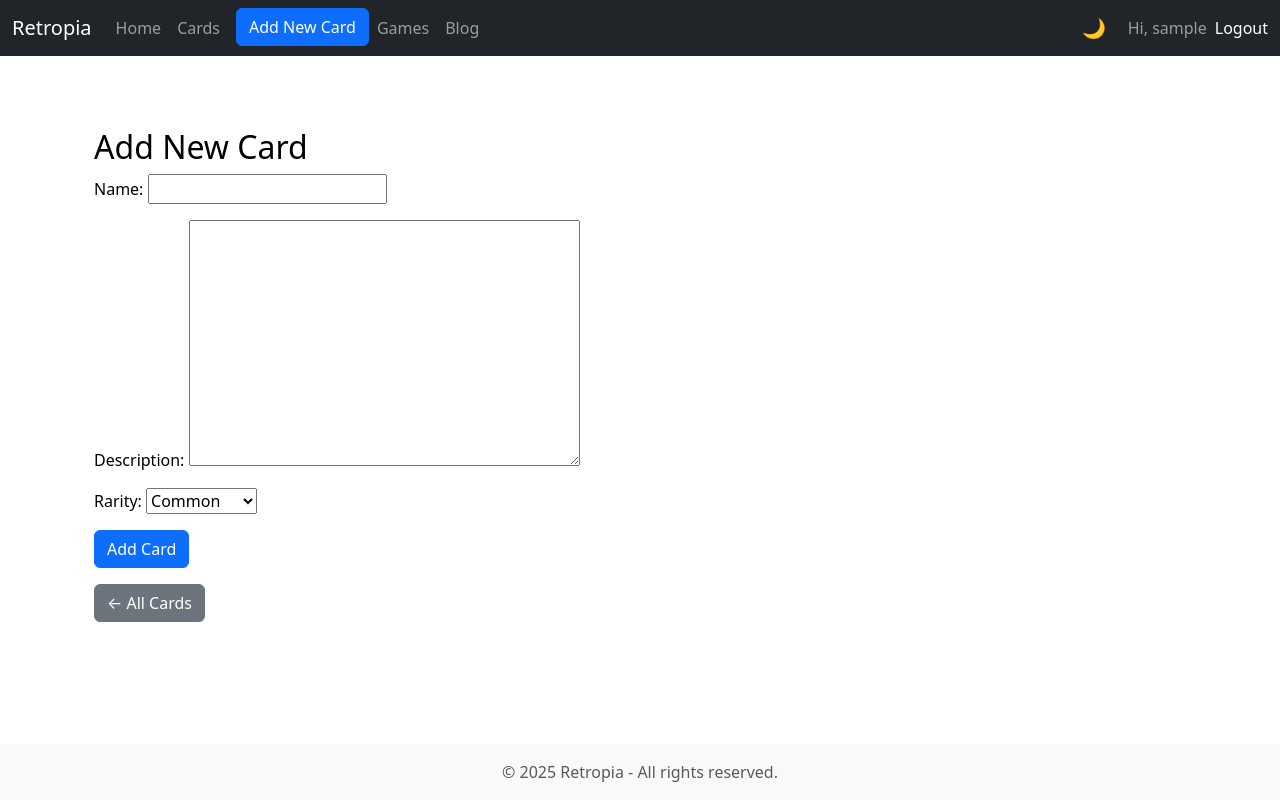
After one commit to mbe645/retropia, a Django app: page /cards/add/ in a window 1280 px wide. The commit adds this page. Run offline with Django 5.2, Linux system fonts and the light colour scheme; the visitor is signed in with stand-in values (Sample User, id 1); parts of the project's set-up code (start-up, migrations or seed data) failed here and were passed over.

Commit message:
Feature: user can add new cards via form

```diff
--- /dev/null
+++ b/cards/forms.py
@@ -0,0 +1,7 @@
+from django import forms
+from .models import Card
+
+class CardForm(forms.ModelForm):
+    class Meta:
+        model = Card
+        fields = ['name', 'description', 'rarity']
--- a/cards/urls.py
+++ b/cards/urls.py
@@ -6,4 +6,5 @@ app_name = 'cards'
 urlpatterns = [
     path('', views.index, name='cards-home'),
     path('<int:card_id>/', views.card_detail, name='card-detail'),
+    path('add/', views.add_card, name='add-card'),
 ]
--- a/cards/views.py
+++ b/cards/views.py
@@ -6,6 +6,8 @@ from favorites.models import Favorite
 from django.contrib.auth.models import User
 from comments.models import Comment
 from comments.forms import CommentForm
+from .forms import CardForm
+from django.shortcuts import redirect
 
 @login_required
 def index(request):
@@ -26,3 +28,14 @@ def card_detail(request, card_id):
         'comments': comments,
         'comment_form': comment_form
     })
+
+@login_required
+def add_card(request):
+    if request.method == 'POST':
+        form = CardForm(request.POST)
+        if form.is_valid():
+            form.save()
+            return redirect('cards:cards-home')
+    else:
+        form = CardForm()
+    return render(request, 'cards/add_card.html', {'form': form})
--- a/templates/base.html
+++ b/templates/base.html
@@ -77,6 +77,11 @@
                 <li class="nav-item">
                     <a class="nav-link" href="{% url 'cards:cards-home' %}">Cards</a>
                 </li>
+                {% if user.is_authenticated %}
+                <li class="nav-item">
+                    <a href="{% url 'cards:add-card' %}" class="btn btn-primary ms-2">Add New Card</a>
+                </li>
+                {% endif %}
                 <li class="nav-item">
                     <a class="nav-link" href="{% url 'games:games-home' %}">Games</a>
                 </li>
--- /dev/null
+++ b/templates/cards/add_card.html
@@ -0,0 +1,12 @@
+{% extends 'base.html' %}
+{% block content %}
+<div class="container mt-5">
+    <h2>Add New Card</h2>
+    <form method="post">
+        {% csrf_token %}
+        {{ form.as_p }}
+        <button type="submit" class="btn btn-primary">Add Card</button>
+    </form>
+    <a href="{% url 'cards:cards-home' %}" class="btn btn-secondary mt-3">← All Cards</a>
+</div>
+{% endblock %}
```
